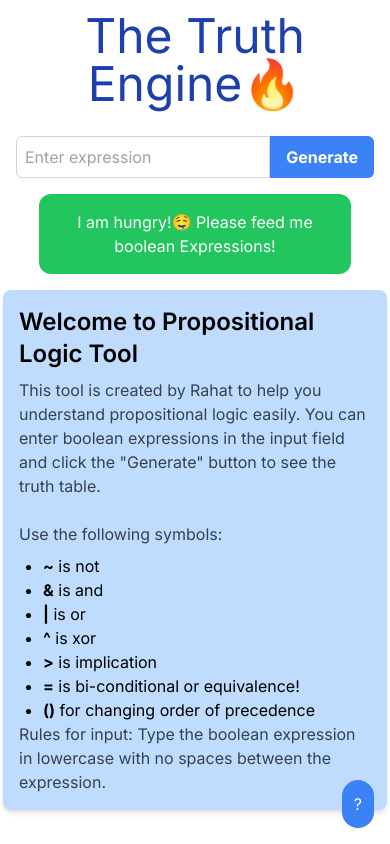
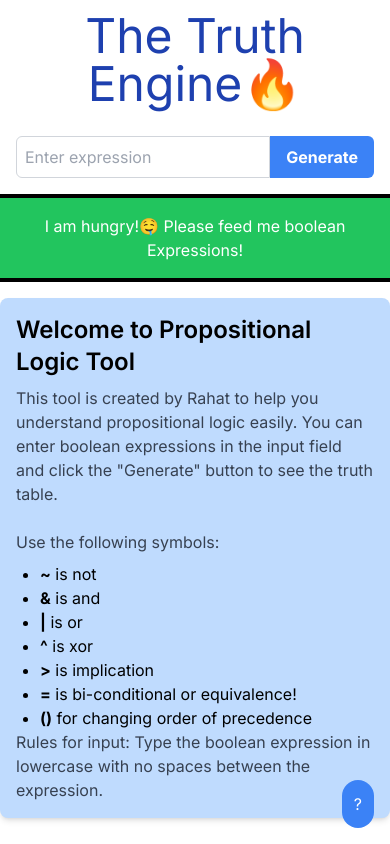
Before and after one commit to ToxicalNoob3062/truthEngine, a Next.js app: page / in a window 390 px wide. Built offline with nearby package versions, Linux system fonts and the light colour scheme.

Commit message:
did the page more responsive for mobile

```diff
--- a/app/components/alert.tsx
+++ b/app/components/alert.tsx
@@ -8,7 +8,7 @@ const Alert: React.FC<AlertProps> = ({ state, msg }) => {
     <div
       className={`${
         state ? "bg-green-500" : "bg-red-500"
-      } text-white text-center p-4 w-[80%] mx-auto rounded-xl`}
+      } text-white text-center p-4  w-auto mx-auto border-y-4 border-black`}
     >
       {msg}
     </div>
--- a/app/components/card.tsx
+++ b/app/components/card.tsx
@@ -4,7 +4,7 @@ import React from "react";
 
 const CardComponent: React.FC = () => {
   return (
-    <div className="bg-blue-200 p-4 w-96 m-auto rounded-lg shadow-md my-4">
+    <div className="bg-blue-200 p-4  md:w-[60%] sm:w-[90%]   mx-auto rounded-lg shadow-md my-4">
       <h2 className="text-2xl font-semibold mb-2">
         Welcome to Propositional Logic Tool
       </h2>
```
